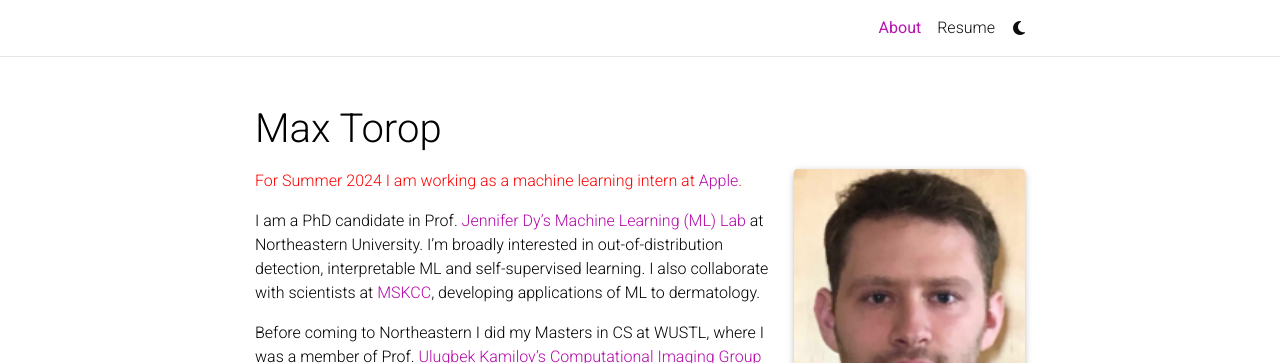
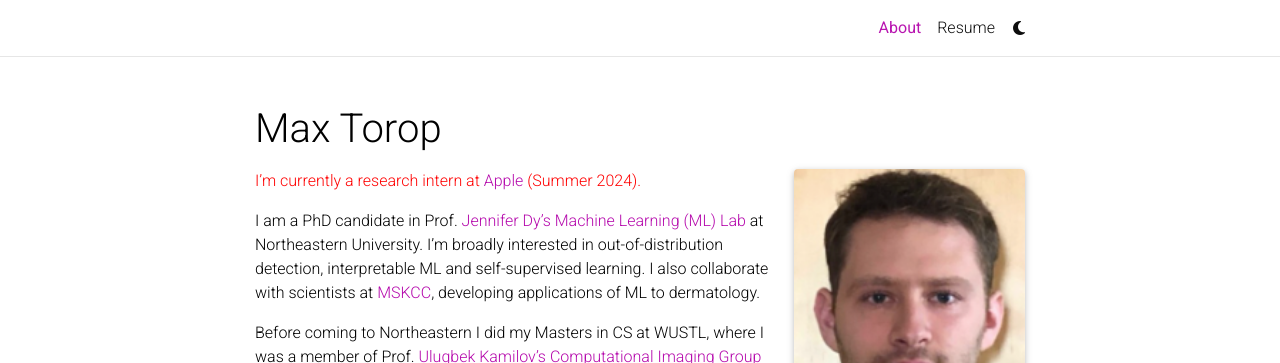
Before and after one commit to MaxTorop/MaxTorop.github.io, a Jekyll site: the page built from _pages/about.md, in a window 1280 px wide and 1208 px high. Shown: the top 363 px of the window. Built offline with Jekyll 4.4.1, drawn with Linux system fonts in a browser that asks for light colours; full-size pictures stand in for the smaller copies a plugin makes; comment, search, counter and statistics services are not loaded; a style sheet for code colours, icons or effects is not loaded.

Commit message:
Update about.md

```diff
--- a/_pages/about.md
+++ b/_pages/about.md
@@ -16,7 +16,7 @@
 social: true  # includes social icons at the bottom of the page
 ---
 
-<span style="color:red;">For Summer 2024 I am working as a machine learning intern at [Apple](https://machinelearning.apple.com/).</span>
+<span style="color:red;">I'm currently a research intern at [Apple](https://machinelearning.apple.com/) (Summer 2024).</span>
 
 I am a PhD candidate in Prof. [Jennifer Dy's Machine Learning (ML) Lab](https://mllabneu.github.io/) at Northeastern University. I'm broadly interested in out-of-distribution detection, interpretable ML and self-supervised learning. I also collaborate with scientists at [MSKCC](https://www.mskcc.org), developing applications of ML to dermatology.
 
```
